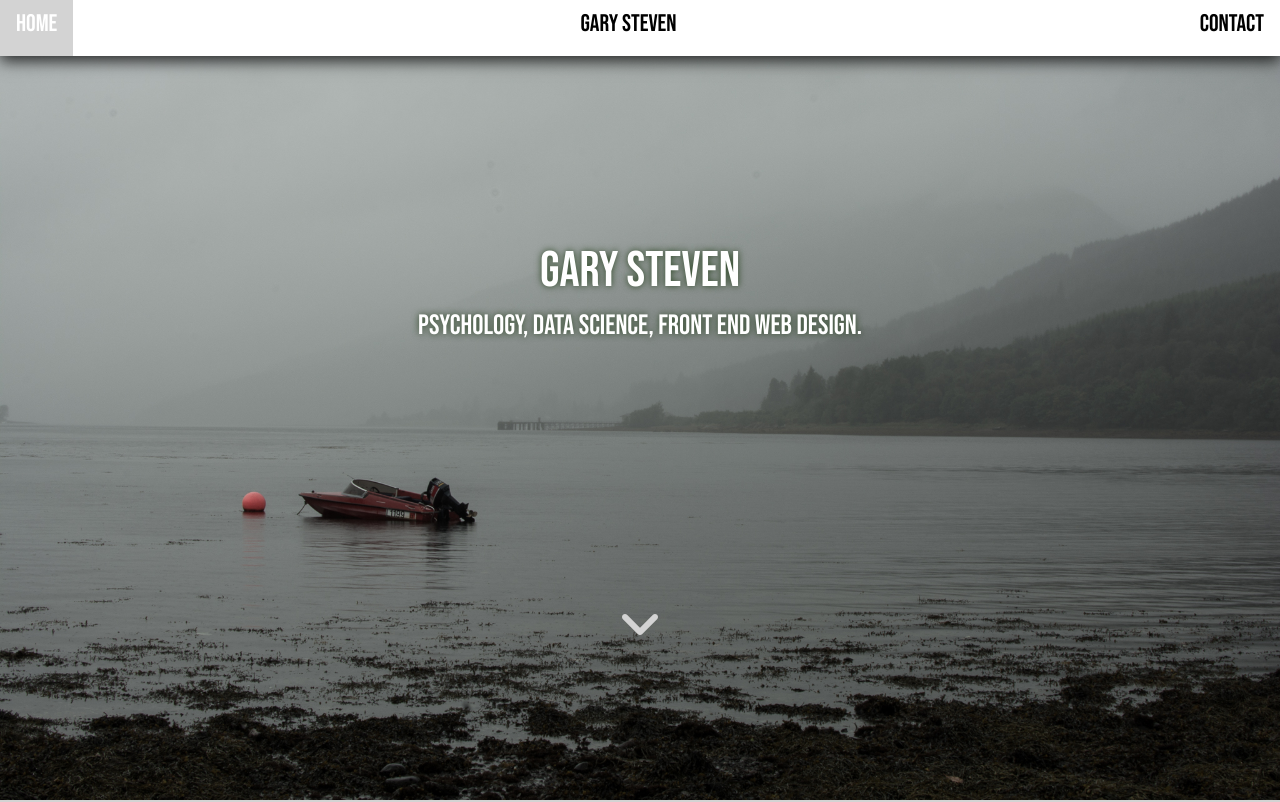
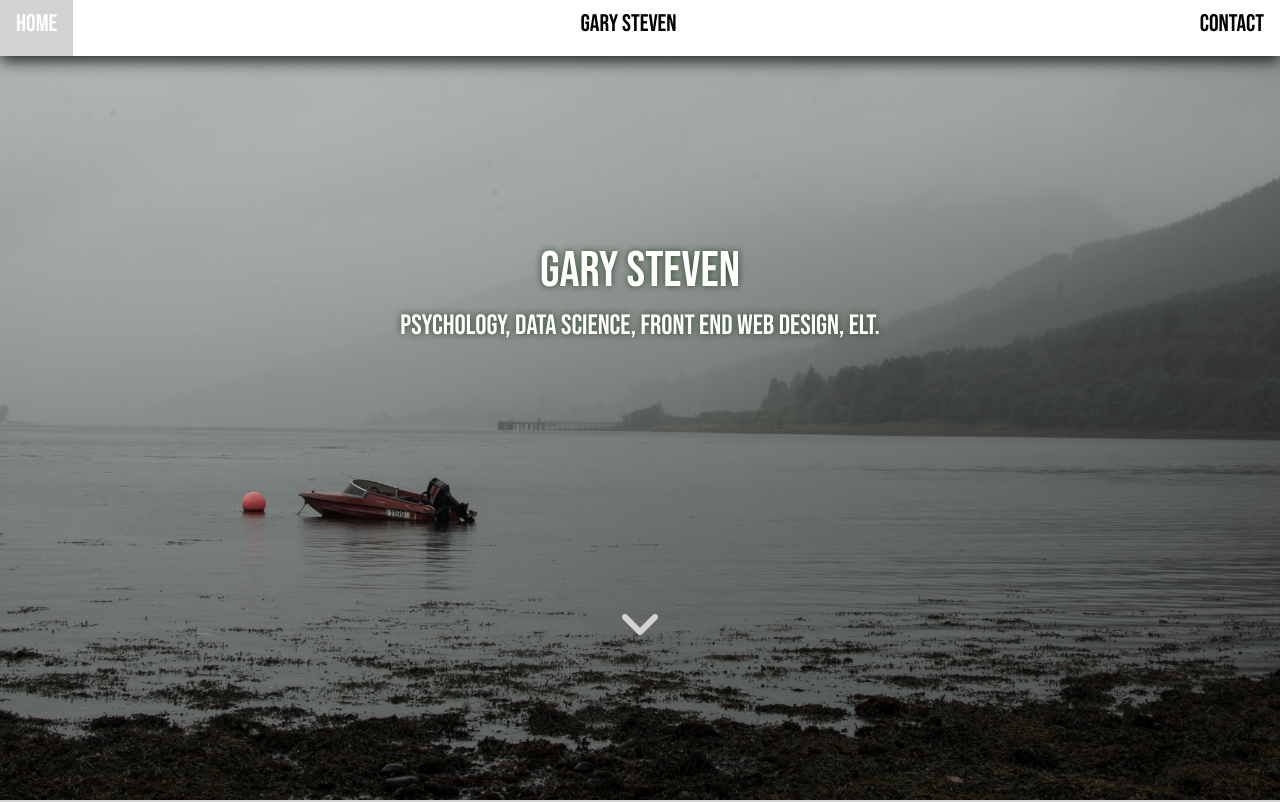
Before and after one commit to GarySteven/portfolio, a website: page index.html in a window 1280 px wide. Shown: the top 802 px of the page. Drawn offline with nearby package versions, Linux system fonts and the light colour scheme.

Commit message:
Add 'ELT' to front cover.

```diff
--- a/index.html
+++ b/index.html
@@ -27,7 +27,7 @@
             <br>
             <br>
             <h1 style = "text-shadow: 0px 0px 7px #294421; font-size:50px">Gary Steven</h1>
-            <h3 style = "text-shadow: 0px 0px 7px #294421;">Psychology, data science, front end web design.</h3>
+            <h3 style = "text-shadow: 0px 0px 7px #294421;">Psychology, data science, front end web design, ELT.</h3>
             <h3 style = "text-shadow: 0px 0px 7px #294421;"></h3>
             <br>
             <br>
```
